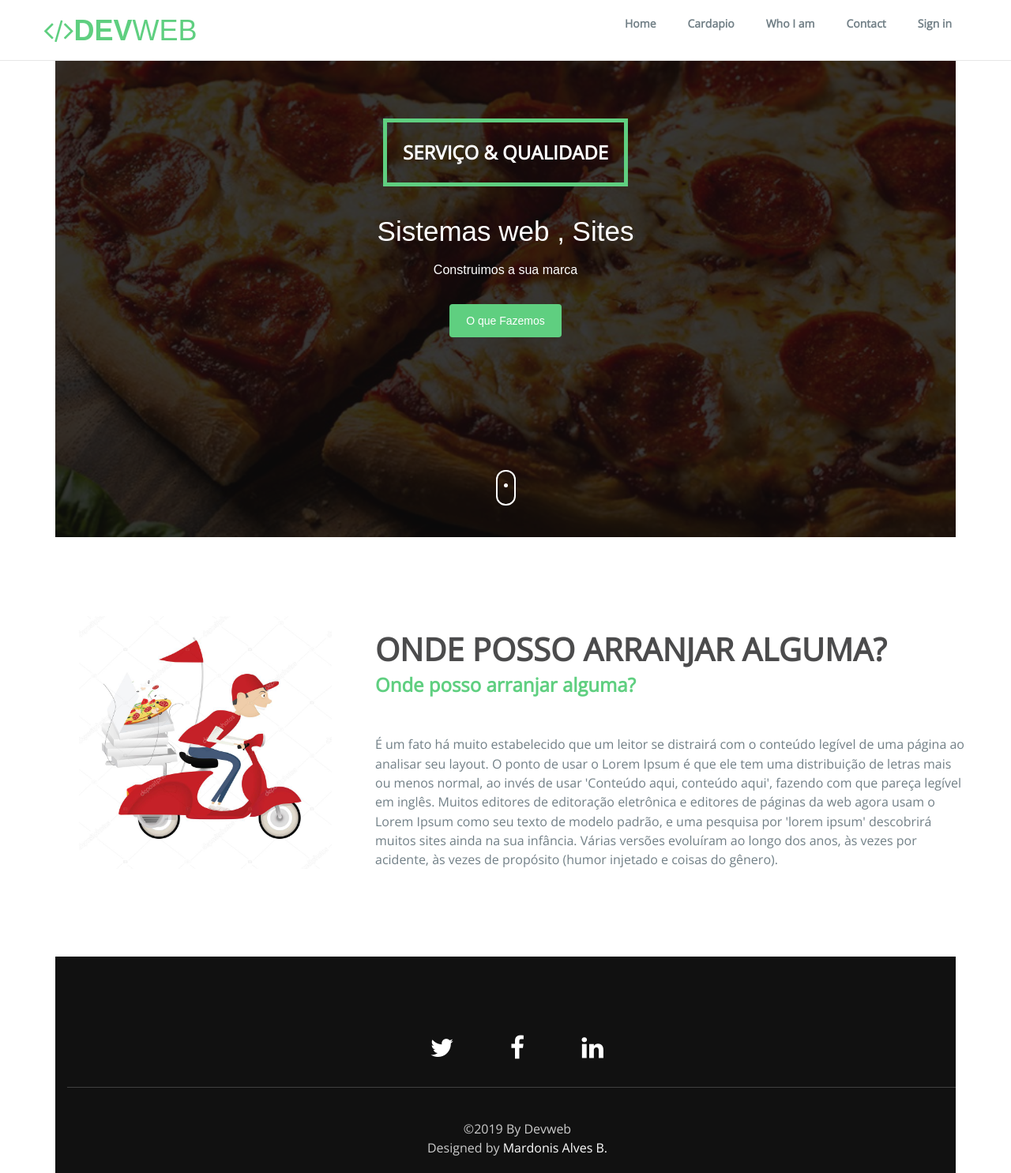
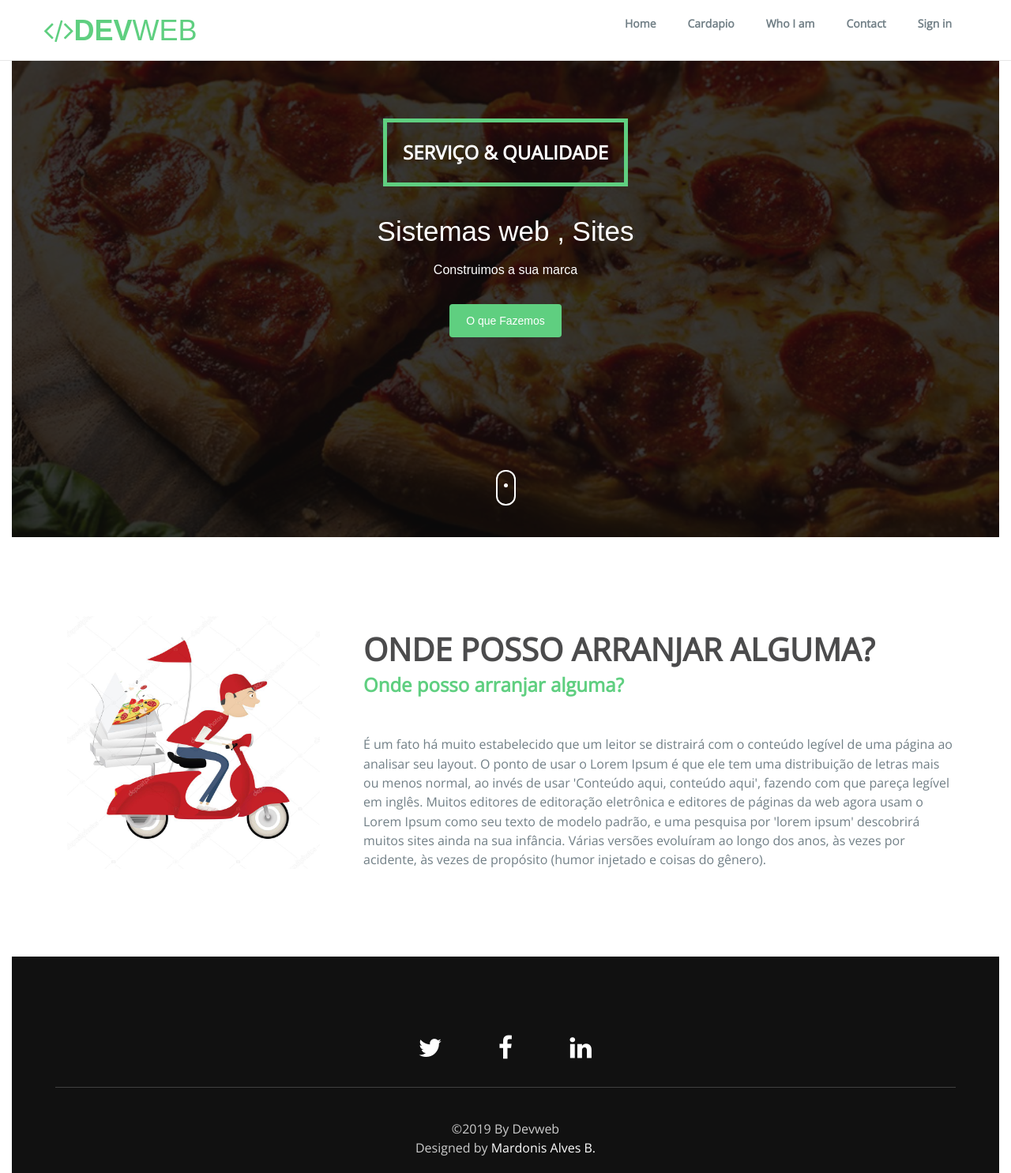
Before and after one commit to MardonisAlves/DeliveryPizza, a PHP site: template app/resources/views/about.twig in a window 1280 px wide. Shown: the whole page at 79% size. Run offline with PHP 8.4, Linux system fonts and the light colour scheme; the template is opened without the code that fills it, so the values that code supplies are empty; some libraries are stand-ins or nearby versions.

Commit message:
loemypsun

```diff
--- a/app/resources/views/layout.twig
+++ b/app/resources/views/layout.twig
@@ -88,7 +88,7 @@
             {% include 'partials/nav.twig' %}
 
 
-<div class="container fluid">
+<div class="container-fluid">
 <div class="banner">
     <div class="bg-color">
         <div class="row">
```
